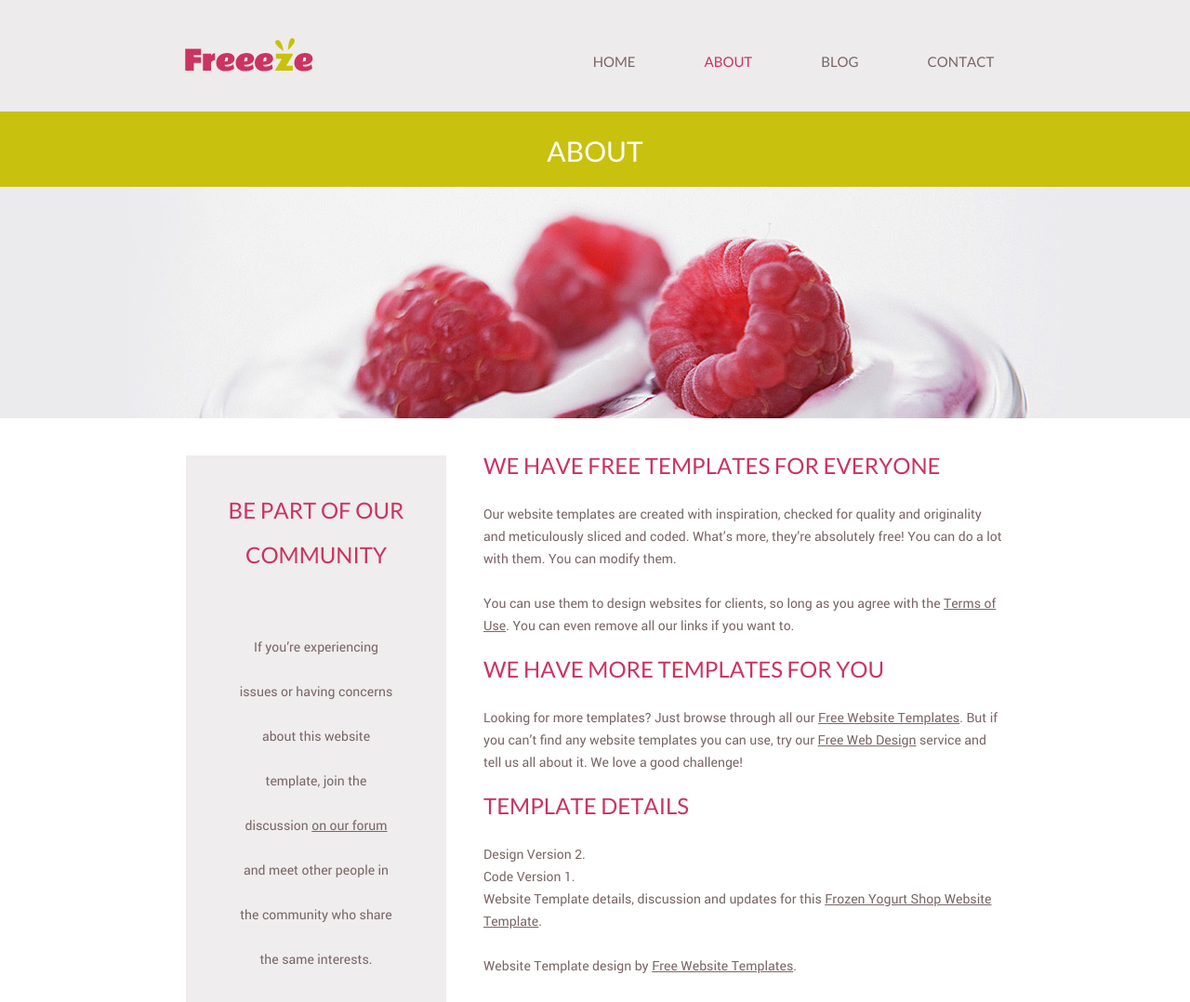
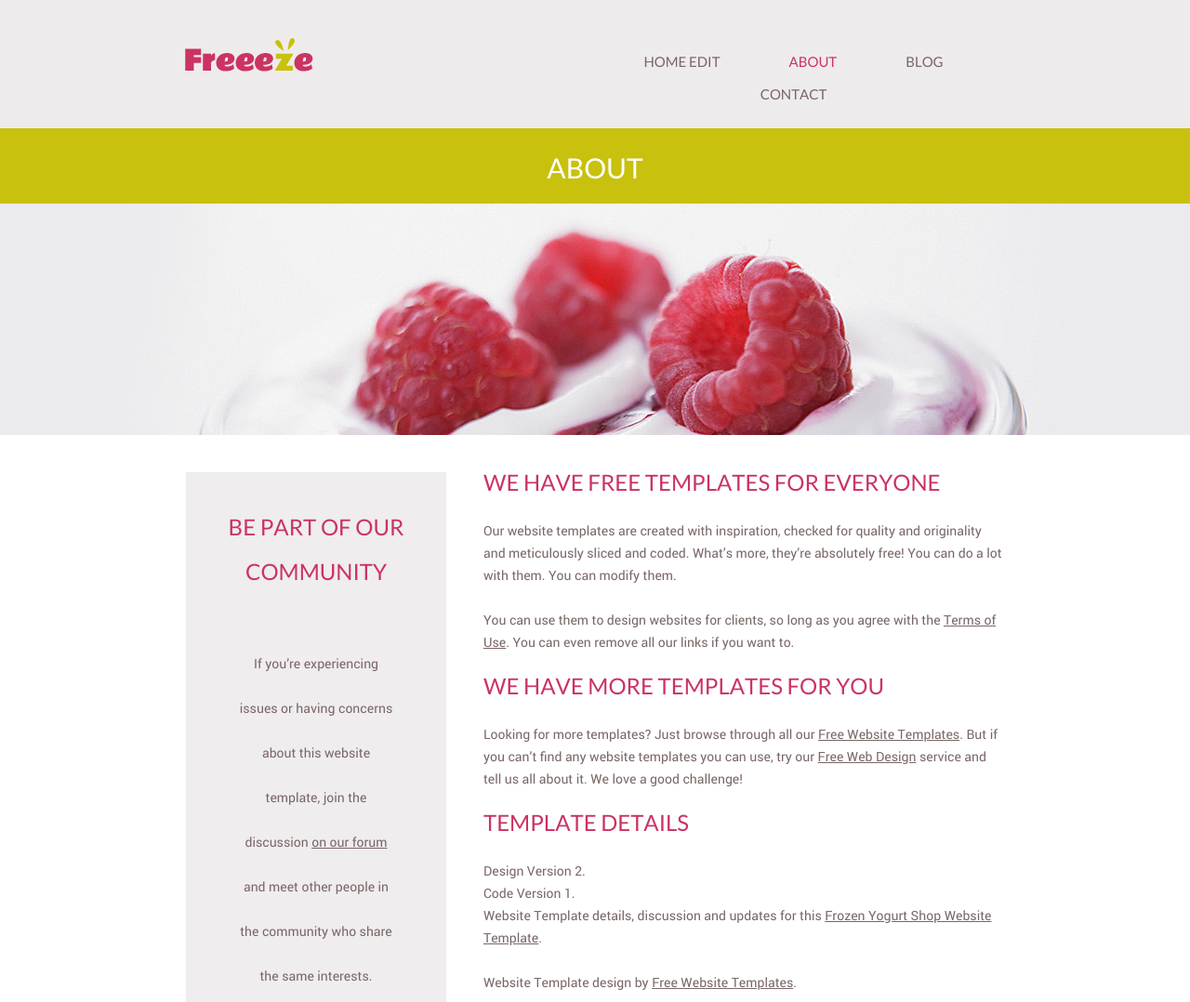
Before and after one commit to samir-shaban/my-website, a plain HTML site: page about.html in a window 1280 px wide. Shown: the top 1078 px of the page at 93% size. Drawn offline with Linux system fonts and the light colour scheme.

Commit message:
Update about.html

```diff
--- a/about.html
+++ b/about.html
@@ -16,7 +16,7 @@
 				<a href="index.html" class="logo"><img src="images/logo.png" alt=""></a>
 				<ul id="navigation">
 					<li>
-						<a href="index.html">Home</a>
+						<a href="index.html">Home edit</a>
 					</li>
 					<li class="menu selected">
 						<a href="about.html">About</a>
```
